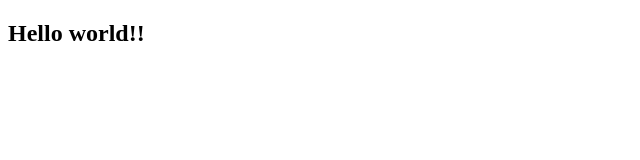
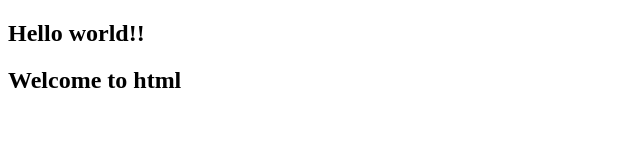
Before and after one commit to sakshin21/new, a plain HTML site: page index.html in a window 1280 px wide. Shown: the whole page, without its empty margins (0-640 px from the left). Drawn offline with Linux system fonts and the light colour scheme.

Commit message:
second commit

```diff
--- a/index.html
+++ b/index.html
@@ -7,5 +7,6 @@
 </head>
 <body>
     <h2>Hello world!!</h2>
+    <h2>Welcome to html</h2>
 </body>
 </html>
```
